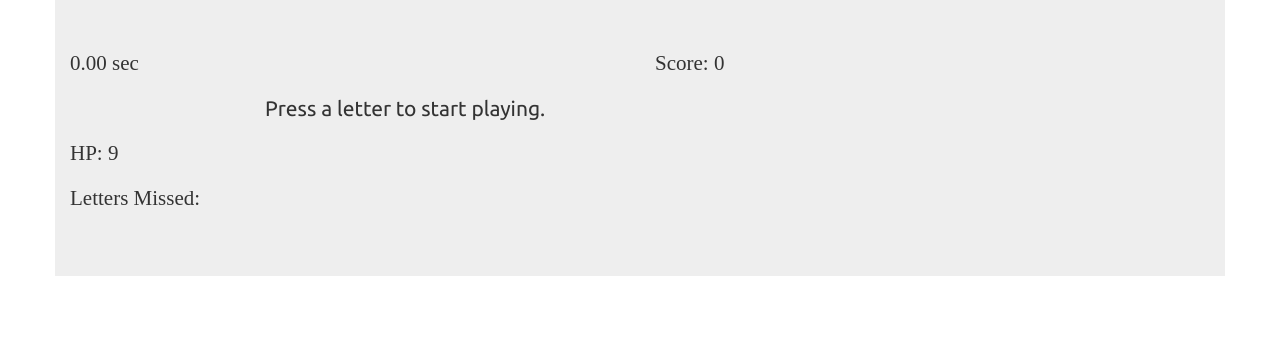
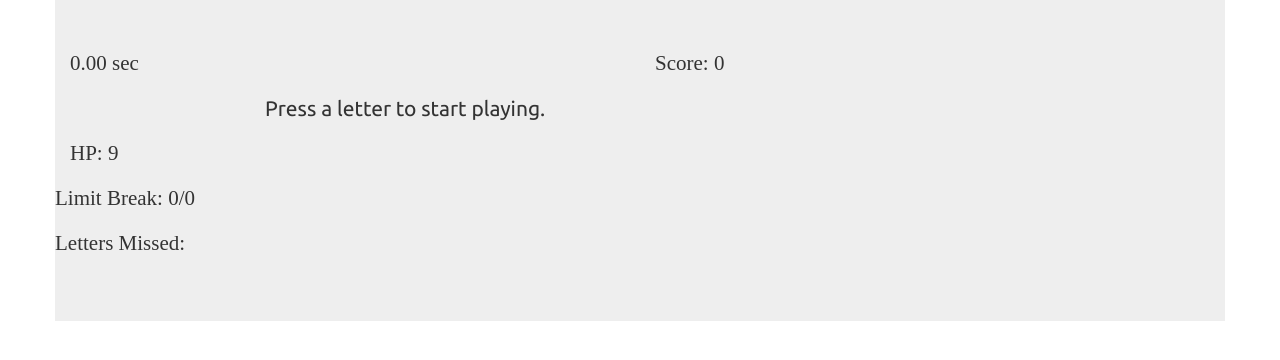
Before and after one commit to timlenj/Hangman, a PHP site: page /index.html in a window 1280 px wide. Shown: the top 360 px of the page. Run offline with PHP 8.4, Linux system fonts and the light colour scheme; some web fonts are replaced.

Commit message:
added a new mechanic for limit break mode

```diff
--- a/assets/css/style.css
+++ b/assets/css/style.css
@@ -1,10 +1,10 @@
 #container{
 
 }
-@keyframes invincibleAni{
-	70%{background-color:white;}
-	75%{background-color:"#d2691e";}
 
+
+#limitBreakProgress{
+float:left;
 }
 #statusHud{
 
--- a/index.html
+++ b/index.html
@@ -45,10 +45,16 @@
 			<p>0</p>
 		</div>
 	</div>
+	<div class="row">
+		<div id="limitBreakProgress" class="hud">
+			<p>Limit Break: 0/0</p>
+		</div>
+	</div>
+	<div class="row">
 		<div id="lettersMissed" class="hud">
 			<p>Letters Missed: </p>
 		</div>
-
+	</div>
 
 </div>
 		<script type="text/javascript">
@@ -80,6 +86,7 @@
 		var displayValue;
 		var isInvincible=false;
 		var hitsInRow=0;
+		var limitBreakCounter=0;
 
 		//SOUND EFFECTS
 		var hitSound = new Audio();
@@ -100,6 +107,8 @@
 		invincible.src = 'assets/sounds/invincible.mp3'
 
 		//FUNCTIONS HERE DUDEEEE!!!!!
+
+		//this function turns on your super saiyen mode
 		function invincibleTrigger(){
 			playSound(invincible);
 			document.getElementById('statusHud').className="";
@@ -107,12 +116,14 @@
 			setTimeout(function() {
 				isInvincible=false;
 				hitsInRow=0;
+				limitBreakCounter=0;
+				limitBreakDisplay(limitBreakCounter);
 			document.getElementById('statusHud').className="dspNone";
-			},5000
+			},6000
 			);
 		}
 
-
+		//this function creates the +/-1 hp indicator next to the HP
 		function hpModify(value){
 			displayValue=value;
 			if(value<0){
@@ -129,6 +140,12 @@
 			},300);
 		}
 
+		function limitBreakDisplay(value){
+			displayValue=value;
+			document.querySelector('#limitBreakProgress').innerHTML="<p>Limit Break: "+limitBreakCounter.toString()+"/10</p>"
+		}
+
+		//this function creates the green +XXX animation under the revealed letters
 		function scoreRoundAnimation(value){
 			displayValue=value;
 			document.getElementById('scoreAni').style.color="#90ee90";
@@ -139,6 +156,7 @@
 			},300);
 		}
 
+		//this function creates the orange "number x!!!" near the score
 		function scoreWordAnimation(value){
 			displayValue=value;
 			document.getElementById('scoreWordAni').style.color="#d2691e";
@@ -149,11 +167,13 @@
 			},1500);
 		}
 
+		//function used to play sounds
 		function playSound(sound){
 			sound.play();
 			sound.currentTime=0;
 		}
 
+		//function used to display revealed letters
 		function displayRevealed(){
 			wordToGuessRevealed=wordToGuessRevealedArr.toString();
 			wordToGuessRevealed=wordToGuessRevealed.replace(/,/g,'');
@@ -163,6 +183,7 @@
 			document.querySelector('#lettersHit').innerHTML = lettersHitHTML;
 		}
 
+		//function used to create a new board
 		function newGame(){
 			counter=counterMax;
 			GuessIndex=Math.floor(Math.random()*(wordToGuessArr.length))
@@ -184,11 +205,13 @@
 			displayRevealed();
 		}
 
+		//function used to display the score
 		function displayScore(){
 			scoreHTML="<p>Score: "+score+"</p>";
 			document.querySelector('#score').innerHTML=scoreHTML;
 		}
 
+		//function used to add the round score to total score
 		function addRoundScore(){
 			if(isInvincible==false){
 				roundscore=50*combo;
@@ -202,6 +225,7 @@
 			displayScore();
 		}
 
+		//function used to generate the "end of word" score
 		function addEndOfRoundMultipler(){
 			wonRounds++;
 			var scoreMultiplier;
@@ -219,6 +243,7 @@
 			roundStartTime=new Date().getTime();
 		}
 
+		//function used to increment the timer
 		function setRoundCurrentTime(){
 			roundCurrentTime=(new Date().getTime()-roundStartTime)/1000
 			timerHTML="<p>"+roundCurrentTime.toFixed(2) +"sec</p>";
@@ -273,14 +298,8 @@
 				if(wordToGuess.charAt(i)==Guess){
 					wordToGuessRevealedArr[i]=Guess;
 					hitcount++;
-					hitsInRow++;
 				}
 			}
-			//godmode
-			if(hitsInRow==10){
-				invincibleTrigger();
-			}
-
 
 				if(hitcount==0){
 			//store the letter in missHist to display misses. abc order for display
@@ -307,13 +326,27 @@
 				}
 				else{
 			//dunno why i did this but why not
+					console.log(hitsInRow);
 					playSound(hitSound);
 					playSound(hitSound2);
 					hitHist[hitIndex]=Guess;
 					hitHist.sort();
-					hitIndex++;
+					hitsInRow++;
 					addRoundScore();
 				}
+
+			//godmode
+			if(hitsInRow==2){
+				limitBreakCounter++;
+				limitBreakDisplay(limitBreakCounter)
+				hitsInRow=0;
+
+			}
+
+			if(limitBreakCounter==10){
+				invincibleTrigger();
+			}
+
 
 			//check to see if user won the game
 			winCheck=wordToGuessRevealedArr.toString();
```
